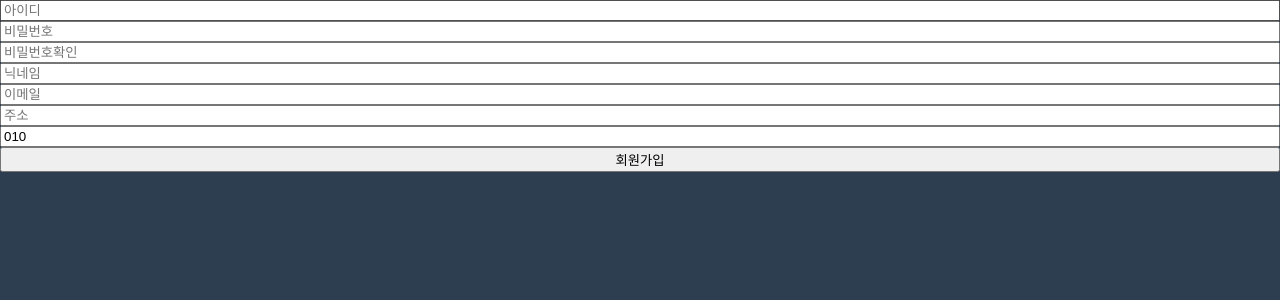
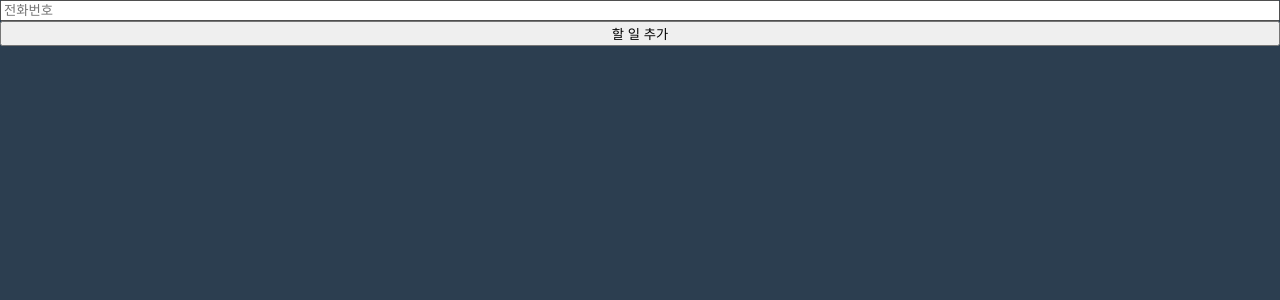
Before and after one commit to myhappyman/todo-list-app, a React (Create React App) app: page / in a window 1280 px wide. Shown: the top 300 px of the page. Built offline with nearby package versions, Linux system fonts and the light colour scheme.

Commit message:
recoil전 소스 정리 후 할일을 입력하는 컴포넌트 형태로 세팅 후 setValue에 대해서 알아보았다.

```diff
--- a/src/App.tsx
+++ b/src/App.tsx
@@ -1,7 +1,7 @@
 import { createGlobalStyle } from "styled-components";
 // import ToDoList_Review from "./components/toDoList_REVIEW";
 import ToDoList from "./components/toDoList";
-import Join from "./components/join";
+import ToDo_Review from "./components/toDo_Review";
 
 const GlobalStyle = createGlobalStyle`
   /* http://meyerweb.com/eric/tools/css/reset/
@@ -72,7 +72,7 @@ function App() {
     <>
         <GlobalStyle />
         {/* <ToDoList /> */}
-        <Join />
+        <ToDo_Review />
     </>
   );
 }
--- a/src/components/join.tsx
+++ /dev/null
@@ -1,79 +0,0 @@
-import { useForm } from "react-hook-form";
-
-interface IForm{
-    address: string;
-    email: string;
-    nickName: string;
-    phone: string;
-    userId: string;
-    userPw: string;
-    userPwConfirm: string;
-    extraError?: string;
-}
-
-function Join(){
-    const {
-        register,
-        handleSubmit,
-        formState:{errors},
-        setError
-    } = useForm<IForm>({
-        defaultValues: {
-            phone: "010"
-        }
-    });
-
-    //handleSubmit은 2개의 인자를 받는데 첫번째는 유효한 데이터인 경우 호출되는 함수다.
-    //두번째 인자는 유효하지 않는 경우 호출되는 함수로 첫번째 함수만 필수값이다.
-    const onValid = (data:IForm) => {
-        if(data.userPw !== data.userPwConfirm){
-            setError("userPwConfirm",
-                {message: "비밀번호가 일치하지 않습니다."},
-                {shouldFocus: true}
-            );
-        }
-        setError("extraError", {message: "알 수 없는 오류가 발생했습니다."});
-    }
-
-    //에러체크는 formState의 error함수를 사용하여 알 수 있다.
-    console.log(errors);
-
-    return (
-        <div>
-            <form
-                style={{display:"flex", flexDirection:"column"}}
-                onSubmit={handleSubmit(onValid)} >
-                <input {...register("userId", {
-                    required: "회원 아이디를 입력하세요.",
-                    validate: {
-                        noAdmin: (id) => id.includes("admin") ? "admin은 사용할 수 없습니다." : true
-                    }})} placeholder="아이디"/>
-                <span>{errors?.userId?.message}</span>
-                <input {...register("userPw", {required: "비밀번호를 입력하세요.", minLength: 10})} placeholder="비밀번호"/>
-                <span>{errors?.userPw?.message}</span>
-                <input {...register("userPwConfirm", {required: "비밀번호 확인을 입력하세요.", minLength: 10})} placeholder="비밀번호확인"/>
-                <span>{errors?.userPwConfirm?.message}</span>
-                <input {...register("nickName", {required: "닉네임을 입력하세요.", minLength: 10})} placeholder="닉네임"/>
-                <span>{errors?.nickName?.message}</span>
-                <input {
-                    ...register("email", {
-                        required: "이메일을 입력하세요.",
-                        pattern: {
-                            value: /^[a-zA-Z0-9+-\_.]+@[a-zA-Z0-9-]+\.[a-zA-Z0-9-.]+$/,
-                            message: "이메일 형식이 아닙니다."
-                        },
-                    })}
-                    placeholder="이메일"/>
-                <span>{errors?.email?.message}</span>
-                <input {...register("address", {required: "주소를 입력하세요."})} placeholder="주소"/>
-                <span>{errors?.address?.message}</span>
-                <input {...register("phone", {required: "전화번호를 입력하세요."})} placeholder="전화번호"/>
-                <span>{errors?.phone?.message}</span>
-                <button>회원가입</button>
-                <span>{errors?.extraError?.message}</span>
-            </form>
-        </div>
-    );
-}
-
-export default Join;
--- /dev/null
+++ b/src/components/toDo_Review.tsx
@@ -0,0 +1,30 @@
+import { useForm } from "react-hook-form";
+
+interface IForm{
+    toDo:string;
+}
+
+function ToDo_Review(){
+    const { register,  handleSubmit, formState:{errors}, setValue } = useForm<IForm>();
+    const onSubmit = (data:IForm) => {
+        console.log("add to do", data.toDo);
+        setValue("toDo", "");
+    }
+
+    return (
+        <div>
+            <form
+                style={{display:"flex", flexDirection:"column"}}
+                onSubmit={handleSubmit(onSubmit)}
+            >
+                <input {...register("toDo", {
+                    required: "할 일은 입력하세요."
+                })} type="text" placeholder="전화번호"/>
+                <span>{errors?.toDo?.message}</span>
+                <button>할 일 추가</button>
+            </form>
+        </div>
+    );
+}
+
+export default ToDo_Review;
```
